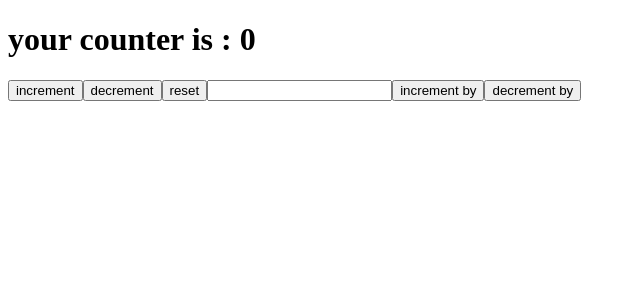
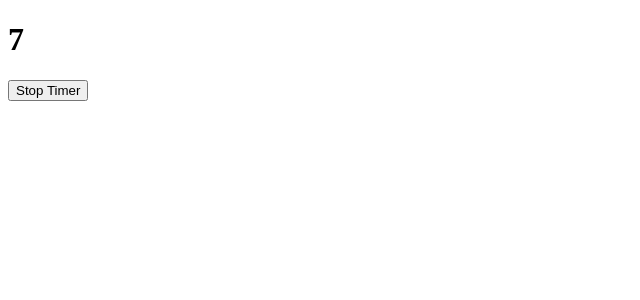
Before and after one commit to iom-future/react-for-beginners1, a React (Vite) app: page / in a window 1280 px wide. Shown: the top 300 px of the page, without its empty margins (0-640 px from the left). Built offline with nearby package versions, Linux system fonts and the light colour scheme.

Commit message:
learn about the useRef hook

```diff
--- a/src/App.jsx
+++ b/src/App.jsx
@@ -1,7 +1,8 @@
-import UseReducerCounter from "./components/UseReducerCounter";
+import FocusInput from "./components/FocusInput";
+import Timer from "./components/Timer";
 function App() {
     return(<div>
-        <UseReducerCounter />
+        <Timer />
     </div>);
 }
 
--- /dev/null
+++ b/src/components/FocusInput.jsx
@@ -0,0 +1,18 @@
+import { useRef } from "react"
+/* the use ref here is used for accessing a dom element  */
+function FocusInput() {
+    //just like accessing element through the DOM
+    // let inputElement= document.querySelector("input")
+    let inputElement = useRef(null);
+    let focusInputElement=()=>{
+        inputElement.current.focus()
+    }
+  return (
+    <div>
+        <input type="text" ref={inputElement} />
+        <button onClick={focusInputElement}>Focus Input Element</button>
+    </div>
+  )
+}
+
+export default FocusInput
--- /dev/null
+++ b/src/components/Timer.jsx
@@ -0,0 +1,37 @@
+import { useRef,useState,useEffect } from "react"
+/* the useRef here is used for state persistence even if the component re-renders, the property stored in the object wont */
+function Timer() {
+    let [timer,setTimer] = useState(0);
+    let intervalRef = useRef(null);
+    useEffect(()=>{
+
+        //assign to the useRef variable a value to persist even if the component rerenders (because of useState)
+        intervalRef.current = setInterval(()=>{
+            setTimer((currentTimer)=>{
+                return currentTimer+1;
+            })
+        },1000)
+
+        /* THE RETURN STATEMENT IN USE EFFECT HOOK
+        the return statement doesn't run on first render but when
+        - When the component unmounts (removed from the screen)
+        - Before the effect runs again (if dependencies change)
+
+        USE: This cleanup function runs when component UNMOUNTS(leaves the page with the component,when user goes to another page
+        WHY: to avoid memory leaks, in case the component unmount(removed fro the screen;not being used anymore) then the timer stops rather than continue for ever
+        */
+        return ()=>{
+            clearInterval(intervalRef.current)
+        }
+    },[])
+  return (
+    <div>
+        <h1>{timer}
+        </h1>
+        <button onClick={()=>clearInterval(intervalRef.current)}>Stop Timer</button>
+
+    </div>
+  )
+}
+
+export default Timer
```
